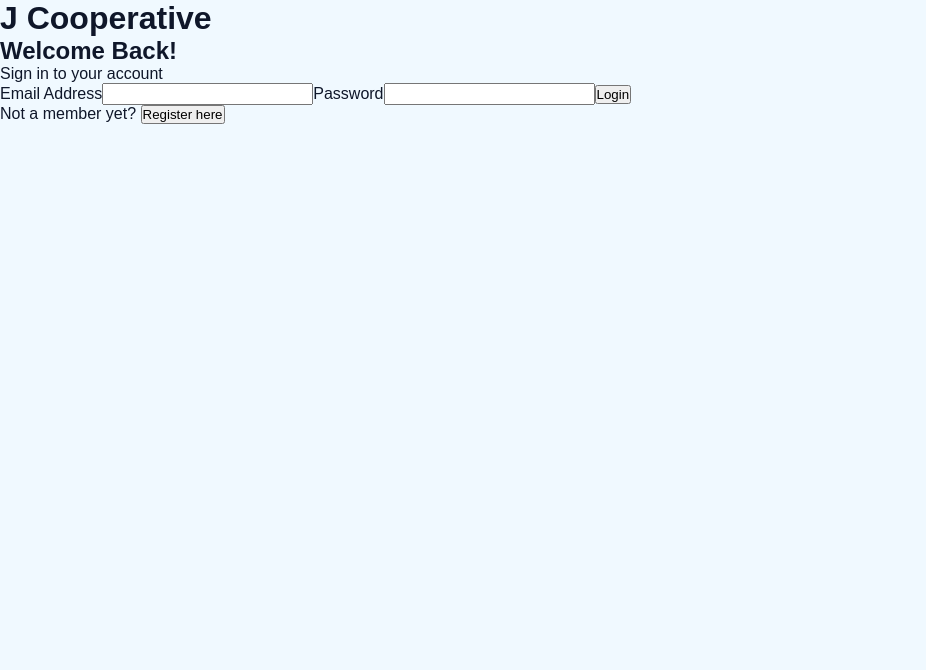
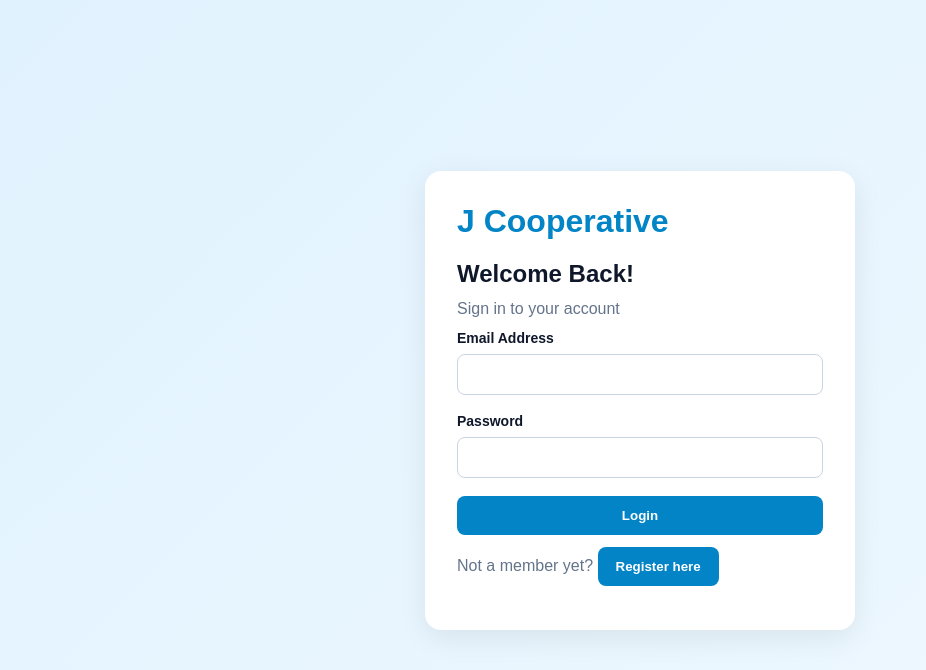
Before and after one commit to Xandy1126/J-Cooperative-and-Savings, a React (Vite) app: page / in a window 1280 px wide. Shown: the top 670 px of the page, without its empty margins (0-926 px from the left). Built offline with nearby package versions, Linux system fonts and the light colour scheme; no server answers.

Commit message:
Update styles.css

```diff
--- a/src/styles.css
+++ b/src/styles.css
@@ -11,24 +11,162 @@ body {
 }
 
 button {
-  transition: 0.2s ease;
+  cursor: pointer;
+  border: none;
+  border-radius: 8px;
+  padding: 12px 18px;
+  background: #0284c7;
+  color: white;
+  font-weight: bold;
+  transition: 0.2s;
 }
 
 button:hover {
-  opacity: 0.85;
-  transform: translateY(-2px);
+  background: #0369a1;
+}
+
+button:disabled {
+  opacity: 0.6;
+  cursor: not-allowed;
 }
 
 input {
-  font: inherit;
+  width: 100%;
+  padding: 12px;
+  margin: 8px 0 18px;
+  border: 1px solid #cbd5e1;
+  border-radius: 8px;
+  outline-color: #0284c7;
+}
+
+label {
+  display: block;
+  font-weight: bold;
+  font-size: 14px;
+}
+
+.auth-page {
+  min-height: 100vh;
+  display: flex;
+  align-items: center;
+  justify-content: center;
+  padding: 20px;
+  background: linear-gradient(135deg, #e0f2fe, #f0f9ff);
+}
+
+.auth-card {
+  width: 100%;
+  max-width: 430px;
+  background: white;
+  padding: 32px;
+  border-radius: 16px;
+  box-shadow: 0 8px 30px rgba(0,0,0,.08);
+}
+
+.auth-card h1 {
+  color: #0284c7;
+  margin-bottom: 20px;
+}
+
+.auth-card h2 {
+  margin-bottom: 8px;
+}
+
+.auth-card p {
+  margin: 12px 0;
+  color: #64748b;
+}
+
+.auth-card button[type="submit"] {
+  width: 100%;
+}
+
+.error {
+  color: #dc2626 !important;
+}
+
+.dashboard {
+  min-height: 100vh;
+}
+
+.dashboard header {
+  background: #0284c7;
+  color: white;
+  padding: 22px;
+  display: flex;
+  justify-content: space-between;
+  align-items: center;
+  gap: 12px;
+}
+
+.dashboard header button {
+  background: white;
+  color: #0284c7;
+}
+
+.welcome {
+  padding: 30px;
+}
+
+.welcome p {
+  margin-top: 8px;
+  color: #64748b;
+}
+
+.dashboard-grid {
+  display: grid;
+  grid-template-columns: repeat(auto-fit, minmax(210px, 1fr));
+  gap: 20px;
+  padding: 20px 30px;
+}
+
+.dashboard-card {
+  background: white;
+  border-radius: 14px;
+  padding: 24px;
+  box-shadow: 0 4px 16px rgba(0,0,0,.05);
+}
+
+.dashboard-card h3 {
+  color: #64748b;
+  margin-bottom: 18px;
+}
+
+.dashboard-card h2 {
+  color: #0284c7;
+  font-size: 28px;
+  margin-bottom: 8px;
+}
+
+.dashboard-card p {
+  color: #64748b;
+}
+
+.loading {
+  min-height: 100vh;
+  display: flex;
+  flex-direction: column;
+  justify-content: center;
+  align-items: center;
+  padding: 24px;
+  gap: 15px;
 }
 
 @media (max-width: 600px) {
-  main {
-    margin: 20px auto !important;
+  .dashboard header {
+    flex-direction: column;
+    align-items: flex-start;
   }
 
-  button {
-    width: 100%;
+  .welcome {
+    padding: 22px;
+  }
+
+  .dashboard-grid {
+    padding: 15px;
+  }
+
+  .auth-card {
+    padding: 24px;
   }
 }
```
